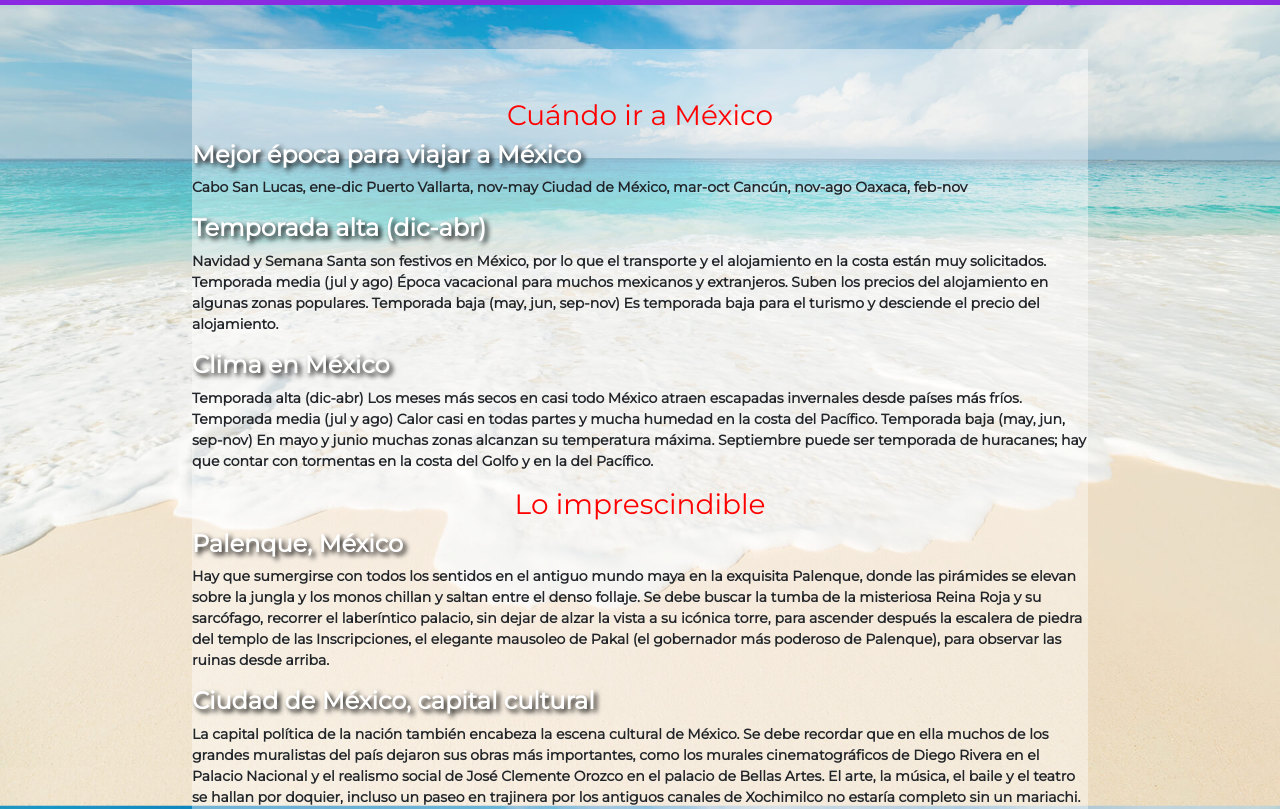
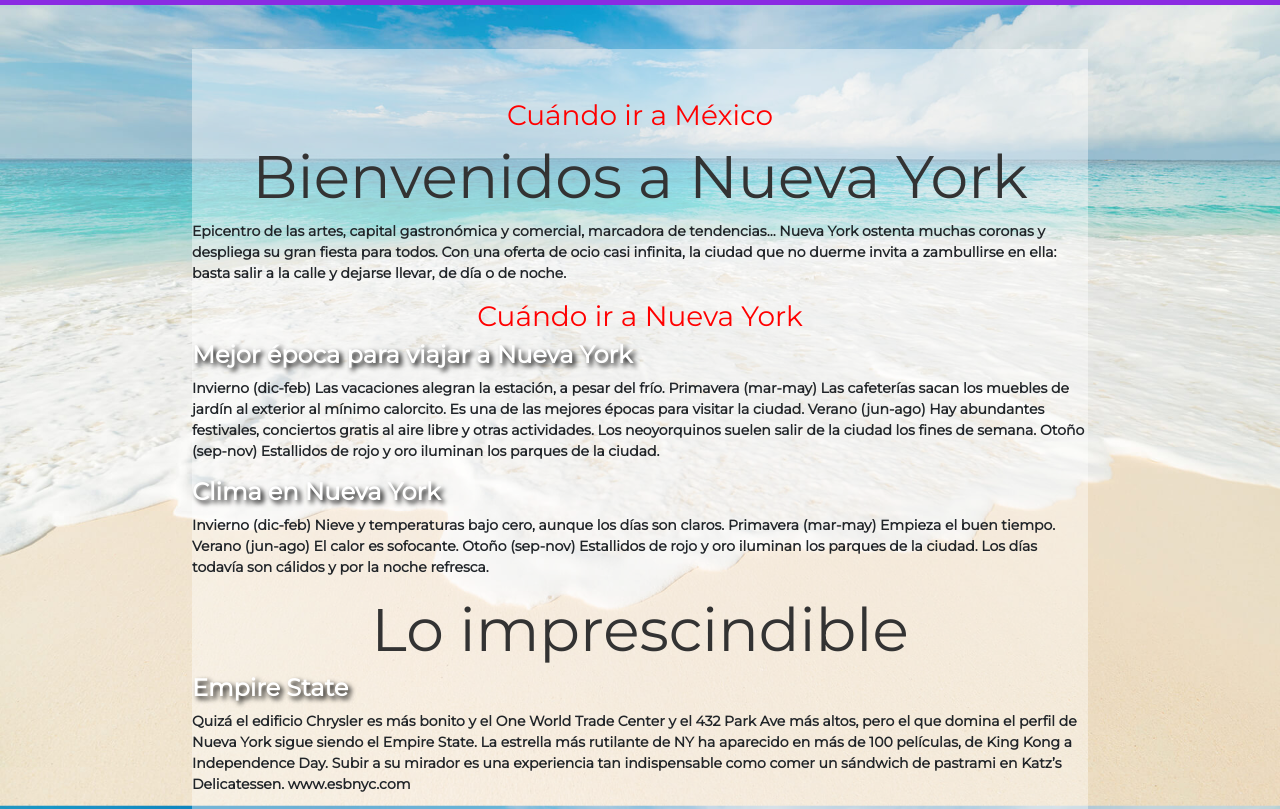
Before and after one commit to antonellavaleriagarcia/turismo, a website: page pages/destino-new-york.html in a window 1280 px wide. Shown: the part 81-890 px from the top of the page. Drawn offline with nearby package versions, Linux system fonts and the light colour scheme.

Commit message:
ultimos cambios

```diff
--- a/pages/destino-new-york.html
+++ b/pages/destino-new-york.html
@@ -47,48 +47,51 @@
         <div class="img-principal "></div>
         <h3 class="pag-mexico"> Cuándo ir a México</h3>
 
-        <h4>Mejor época para viajar a México</h4>
-        <p> Cabo San Lucas, ene-dic
+        <h2>Bienvenidos a Nueva York</h2>
 
-        Puerto Vallarta, nov-may
+        <p>Epicentro de las artes, capital gastronómica y comercial, marcadora de tendencias... Nueva York ostenta muchas coronas y despliega su gran fiesta para todos. Con una oferta de ocio casi infinita, la ciudad que no duerme invita a zambullirse en ella: basta salir a la calle y dejarse llevar, de día o de noche.</p>
 
-        Ciudad de México, mar-oct
+        <h3>Cuándo ir a Nueva York</h3>
+        <h4>Mejor época para viajar a Nueva York</h4>
+        <p> Invierno (dic-feb)
+        Las vacaciones alegran la estación, a pesar del frío.
+        Primavera (mar-may)
+        Las cafeterías sacan los muebles de jardín al exterior al mínimo calorcito. Es una de las mejores épocas para visitar la ciudad.
+        Verano (jun-ago)
+        Hay abundantes festivales, conciertos gratis al aire libre y otras actividades. Los neoyorquinos suelen salir de la ciudad los fines de semana.
+        Otoño (sep-nov)
+        Estallidos de rojo y oro iluminan los parques de la ciudad.
+        <h4>Clima en Nueva York </h4>
+        <p>Invierno (dic-feb)
+        Nieve y temperaturas bajo cero, aunque los días son claros.
+        Primavera (mar-may)
+        Empieza el buen tiempo.
+        Verano (jun-ago)
+        El calor es sofocante.
+        Otoño (sep-nov)
+        Estallidos de rojo y oro iluminan los parques de la ciudad. Los días todavía son cálidos y por la noche refresca.</p>
 
-        Cancún, nov-ago
+        <h2>Lo imprescindible</h2>
 
-        Oaxaca, feb-nov</p>
+        <h4>Empire State</h4>
 
-       <h4>Temporada alta (dic-abr)</h4>
-        <p> Navidad y Semana Santa son festivos en México, por lo que el transporte y el alojamiento en la costa están muy solicitados.
-        Temporada media (jul y ago)
-        Época vacacional para muchos mexicanos y extranjeros.
-        Suben los precios del alojamiento en algunas zonas populares.
-        Temporada baja (may, jun, sep-nov)
-        Es temporada baja para el turismo y desciende el precio del alojamiento.</p>
+        <p>Quizá el edificio Chrysler es más bonito y el One World Trade Center y el 432 Park Ave más altos, pero el que domina el perfil de Nueva York sigue siendo el Empire State. La estrella más rutilante de NY ha aparecido en más de 100 películas, de King Kong a Independence Day. Subir a su mirador es una experiencia tan indispensable como comer un sándwich de pastrami en Katz’s Delicatessen. www.esbnyc.com</p>
 
+        <h4>SoHo y Chinatown</h4>
 
-        <h4>Clima en México</h4>
-        <p> Temporada alta (dic-abr)
-        Los meses más secos en casi todo México atraen escapadas invernales desde países más fríos.
-        Temporada media (jul y ago)
-        Calor casi en todas partes y mucha humedad en la costa del Pacífico.
-        Temporada baja (may, jun, sep-nov)
-        En mayo y junio muchas zonas alcanzan su temperatura máxima.
-        Septiembre puede ser temporada de huracanes; hay que contar con tormentas en la costa del Golfo y en la del Pacífico. </p>
+        <p>SoHo (South of Houston), NoHo (North of Houston) y Nolita (North of Little Italy) son algunos de los barrios más de moda de Manhattan, famosos por sus tiendas, bares y restaurantes. Al sur, el bullicioso Chinatown y un rincón nostálgico de Little Italy cautivan con su vida callejera. Estos barrios ofrecen un delicioso revoltijo de arquitectura de hierro forjado, fashionistas y patos y salamis colgando de ganchos.</p>
+        <p>Por la mañana, se puede pasear por el mercado al aire libre que es Chinatown y ver la actividad en Columbus Park. Luego se puede retroceder en el tiempo en el Merchant’s House Museum o asimilar el embriagador aroma de la New York Earth Room. Tras almorzar en Nom Wah Tea Parlor o Prince Street Pizza, no hay nada como saborear un cremoso helado de M’O y luego curiosear las maravillas vintage de Resurrection o descubrir nuevos talentos de la moda en Opening Ceremony. El sabor local de Il Buco resulta ideal para la cena, así como Xi’an Famous Foods, o bien la cocina de fusión internacional de Chefs Club. Se pueden tomar unos cócteles en Pegu Club o Apothéke, y luego disfrutar en Joe’s Pub.</p>
+
+        <h4>East Village y Lower East Side</h4>
+
+        <p>El East Village y el Lower East Side son dos de los mejores barrios de la ciudad para apretarse en la oscuridad de los bares de copas. La comida barata y los clubes con música atraen a todo tipo de gente. Los apartamentos de lujo y los hotelitos con encanto conviven en estos dos vecindarios inspiradores, alegres y perfectos para sentirse joven.</p>
+        <p>Se comienza con un desayuno típico en Russ & Daughters Cafe, para luego visitar el Tenement Museum. Después de pasear por el Lower East Side curioseando en tiendas como Tictail Market y Reformation, se almuerza en Katz’s Delicatessen. Luego se puede descubrir el actual panorama artístico en el New Museum of Contemporary Art o bien repasar los eclécticos comercios del East Village, sobre todo la tienda punk-rock Trash & Vaudeville y A-1 Records, y cenar de fábula en Prune o Motorino o acudir a un bar secreto, como Angel’s Share o Berlin. Se puede escuchar música en directo en Rockwood Music Hall o cantarla en el Sing Sing Karaoke. De madrugada tal vez apetezca un pierogi de Veselka.</p>
 
 
 
 
 
-        <h3>Lo imprescindible</h3>
-        <h4>Palenque, México</h4>
-        <p>Hay que sumergirse con todos los sentidos en el antiguo mundo maya en la exquisita Palenque, donde las pirámides se elevan sobre la jungla y los monos chillan y saltan entre el denso follaje. Se debe buscar la tumba de la misteriosa Reina Roja y su sarcófago, recorrer el laberíntico palacio, sin dejar de alzar la vista a su icónica torre, para ascender después la escalera de piedra del templo de las Inscripciones, el elegante mausoleo de Pakal (el gobernador más poderoso de Palenque), para observar las ruinas desde arriba.</p>
-        <h4>Ciudad de México, capital cultural</h4>
 
-        <p>La capital política de la nación también encabeza la escena cultural de México. Se debe recordar que en ella muchos de los grandes muralistas del país dejaron sus obras más importantes, como los murales cinematográficos de Diego Rivera en el Palacio Nacional y el realismo social de José Clemente Orozco en el palacio de Bellas Artes. El arte, la música, el baile y el teatro se hallan por doquier, incluso un paseo en trajinera por los antiguos canales de Xochimilco no estaría completo sin un mariachi.</p>
-
-        <h4>Pirámidesde Teotihuacán, México</h4>
-        <p>Antaño una de las mayores ciudades de Mesoamérica, Teotihuacán queda a solo 1 h de Ciudad de México. Las inmensas pirámides del Sol y de la Luna dominan los restos de una metrópoli que incluso siglos después de su caída en el s. VIII d.C. continuó siendo un lugar de peregrinaje para la realeza azteca. Actualmente atrae a aquellos que buscan empaparse de las energías místicas que se cree que convergen en ella.</p>
 
     </div>
 <footer>
```
Also changed, not shown: pages/destino-amsterdam.html (+28 -39 lines), pages/destino-cuba.html (+3 -2 lines), pages/destino-japon.html (+3 -11 lines), pages/destino-mexico.html (+2 -1 lines), pages/destino-tailandia.html (+32 -34 lines).
